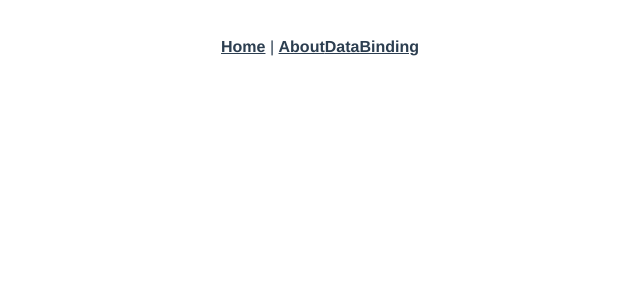
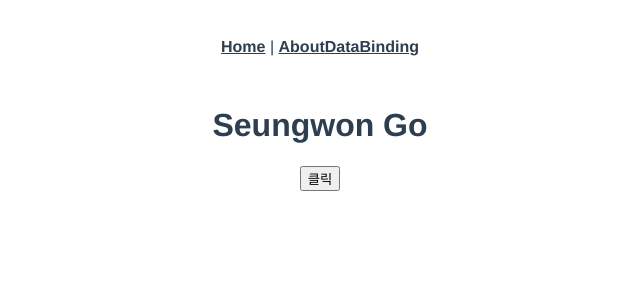
Before and after one commit to seungwongo/vue-test04, a Vue app: page /#/parent in a window 1280 px wide. Shown: the top 300 px of the page, without its empty margins (320-960 px from the left). Built offline with nearby package versions, Linux system fonts and the light colour scheme.

Commit message:
부모컴포넌트에서 자식컴포넌트 제어

```diff
--- /dev/null
+++ b/src/components/Child.vue
@@ -0,0 +1,27 @@
+<template>
+  <div>
+    <h1>{{ fullName }}</h1>
+    <button @click="myFunction" ref="btn">클릭</button>
+  </div>
+</template>
+<script>
+export default {
+  name: "",
+  components: {},
+  data() {
+    return {
+      sampleData: "",
+      fullName: "",
+    };
+  },
+  setup() {},
+  created() {},
+  mounted() {},
+  unmounted() {},
+  methods: {
+    myFunction() {
+      console.log("부모 컴포넌트에서 직접 발생시킨 이벤트");
+    },
+  },
+};
+</script>
--- a/src/router/index.js
+++ b/src/router/index.js
@@ -28,6 +28,7 @@ import NestedComponent2 from "../views/NestedComponent2.vue";
 import NestedComponent3 from "../views/NestedComponent3.vue";
 import NestedComponent4 from "../views/NestedComponent4.vue";
 import NestedComponent5 from "../views/NestedComponent5.vue";
+import Parent from "../views/Parent.vue";
 
 
 const routes = [{
@@ -160,6 +161,11 @@ const routes = [{
     name: "NestedComponent5",
     component: NestedComponent5,
   },
+  {
+    path: "/parent",
+    name: "Parent",
+    component: Parent,
+  },
   // {
   //   path: "/about",
   //   name: "About",
--- /dev/null
+++ b/src/views/Parent.vue
@@ -0,0 +1,28 @@
+<template>
+  <div>
+    <Child ref="child_component" />
+  </div>
+</template>
+<script>
+import Child from "../components/Child.vue";
+
+export default {
+  name: "",
+  components: { Child },
+  data() {
+    return {
+      sampleData: "",
+    };
+  },
+  setup() {},
+  created() {},
+  mounted() {
+    //document.getElementById
+    // this.$refs.child_component.$refs.btn.click();
+    // this.$refs.child_component.myFunction();
+    this.$refs.child_component.fullName = "Seungwon Go";
+  },
+  unmounted() {},
+  methods: {},
+};
+</script>
```
